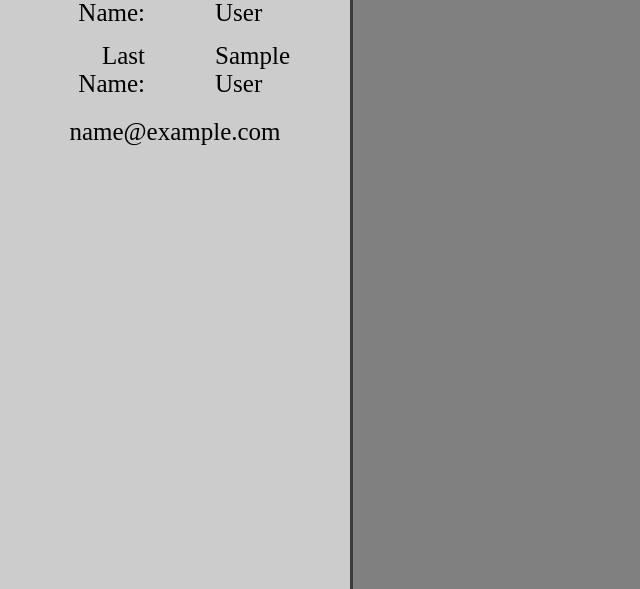
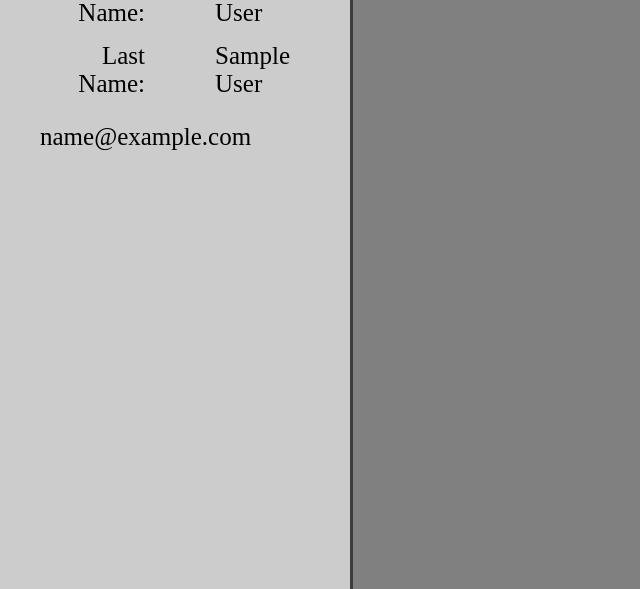
Before and after one commit to losel92/PhpSocialMedia, a PHP site: page / in a window 1280 px wide. Shown: the part 464-1053 px from the top of the page, without its empty margins (0-640 px from the left). Run offline with PHP 8.4, Linux system fonts and the light colour scheme; the visitor is signed in with stand-in values (Sample User, id 1).

Commit message:
minor change to the styling

```diff
--- a/style.css
+++ b/style.css
@@ -315,7 +315,8 @@ button{
 
 .profile-column-email{
 	font-size: 25px;
-	margin: 30px;
+	margin: 35px 20px;
+	text-align: left;
 }
 
 
```
